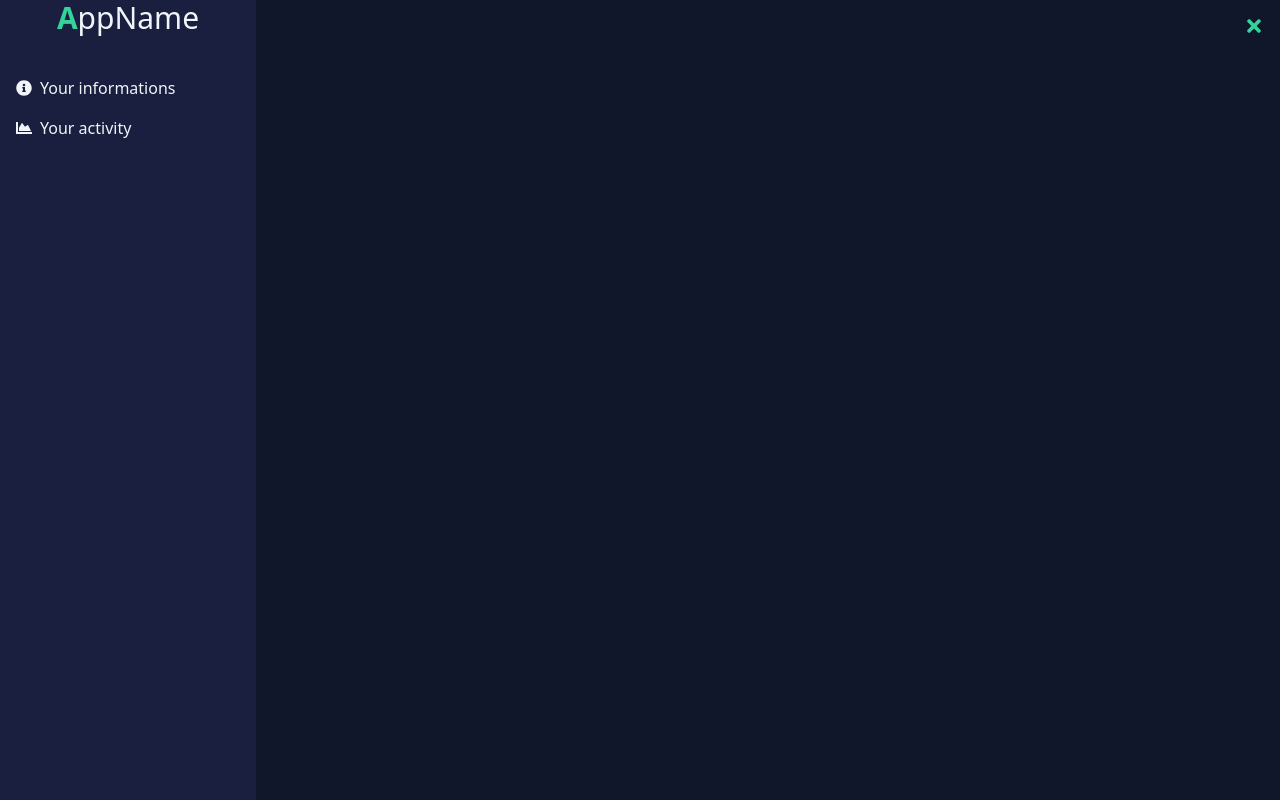
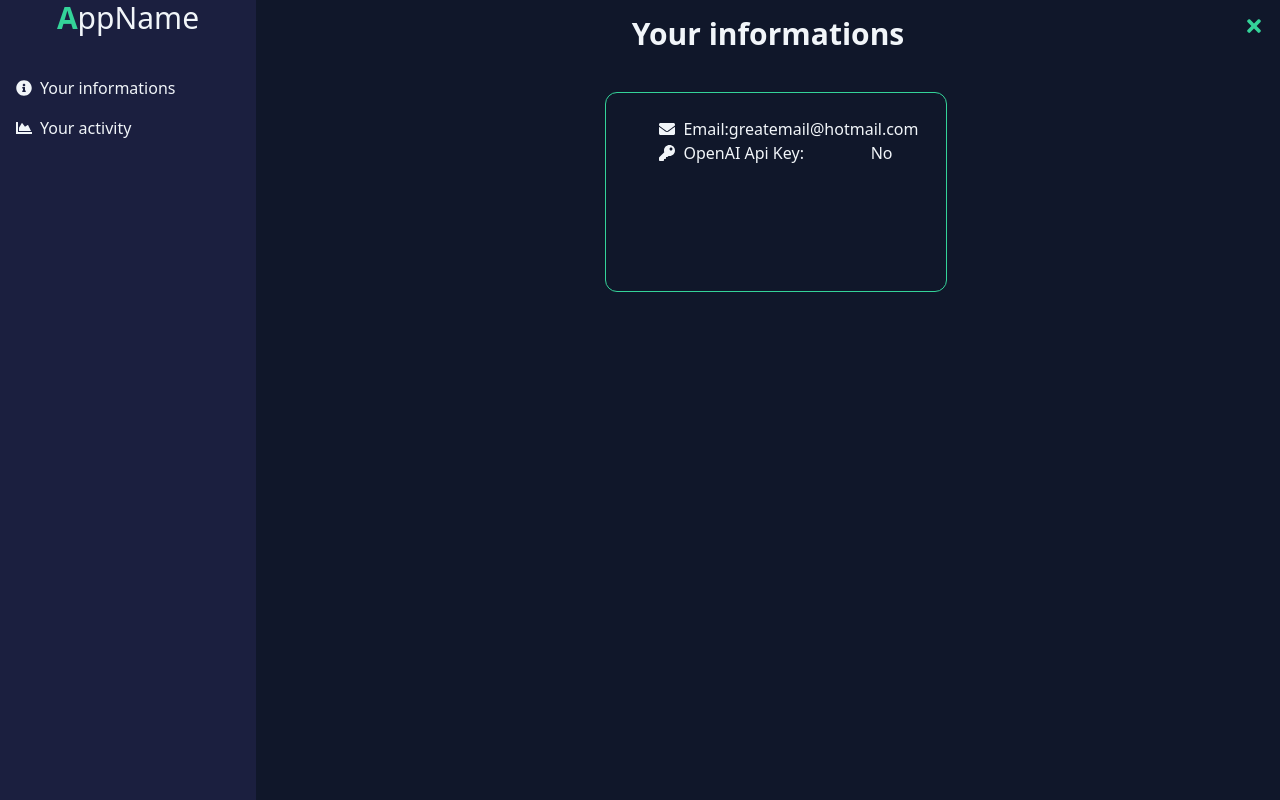
Before and after one commit to tlagoda/linkedinai, a Next.js app: page /settings/account in a window 1280 px wide. Built offline with nearby package versions, Linux system fonts and the light colour scheme; no server answers.

Commit message:
user form

```diff
--- a/src/app/settings/account/page.tsx
+++ b/src/app/settings/account/page.tsx
@@ -1,8 +1,25 @@
+import { FaEnvelope, FaKey } from "react-icons/fa";
+
 export default function Page() {
-
   return (
-    <div className="w-4/5 h-full">
-
+    <div className="w-4/5 h-full text-slate-100 flex flex-col items-center">
+      <h2 className="text-center font-bold text-3xl mt-4">Your informations</h2>
+      <div className="w-1/3 ml-4 mt-10 border border-emerald-400 rounded-xl min-h-[200px] p-6">
+        <div className="flex items-center justify-between w-4/5 mx-auto">
+          <div className="flex items-center ">
+            <FaEnvelope className="mr-2"/>
+            <p>Email:</p>
+          </div>
+          <p>greatemail@hotmail.com</p>
+        </div>
+        <div className="flex items-center justify-between w-4/5 mx-auto">
+          <div className="flex items-center ">
+            <FaKey className="mr-2"/>
+            <p>OpenAI Api Key:</p>
+          </div>
+          <p>No</p>
+        </div>
+      </div>
     </div>
   );
 }
```
